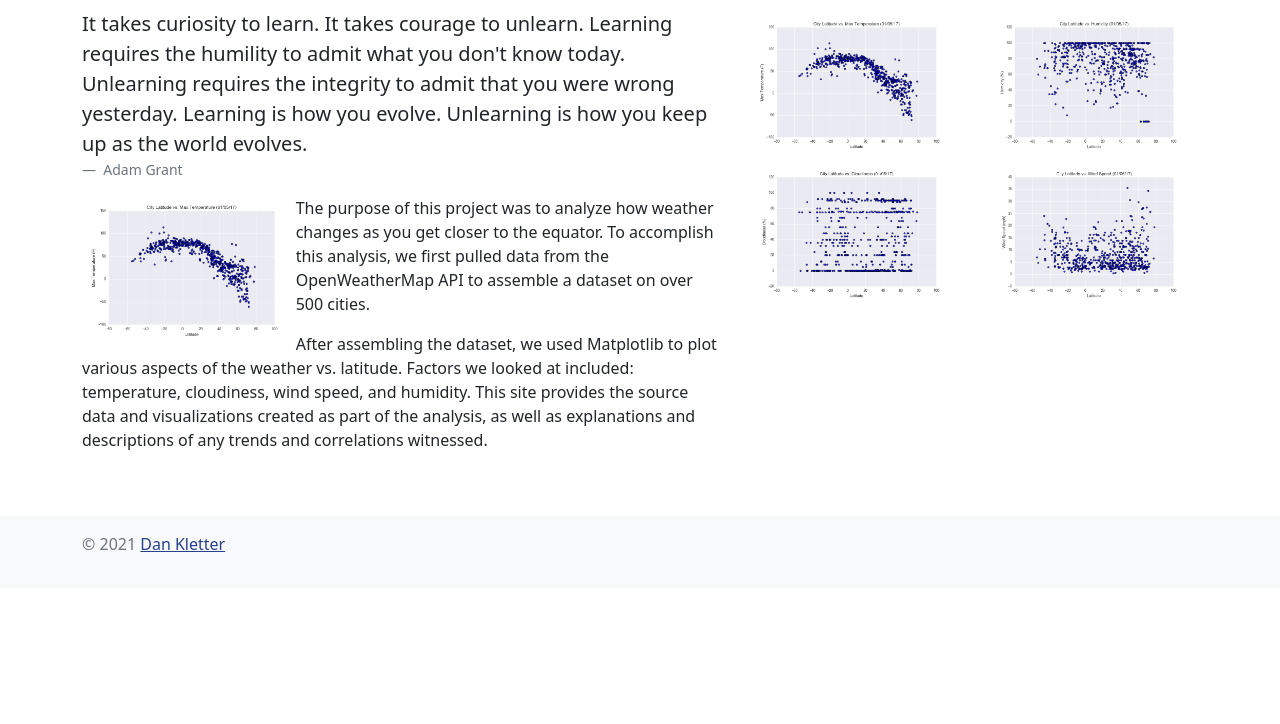
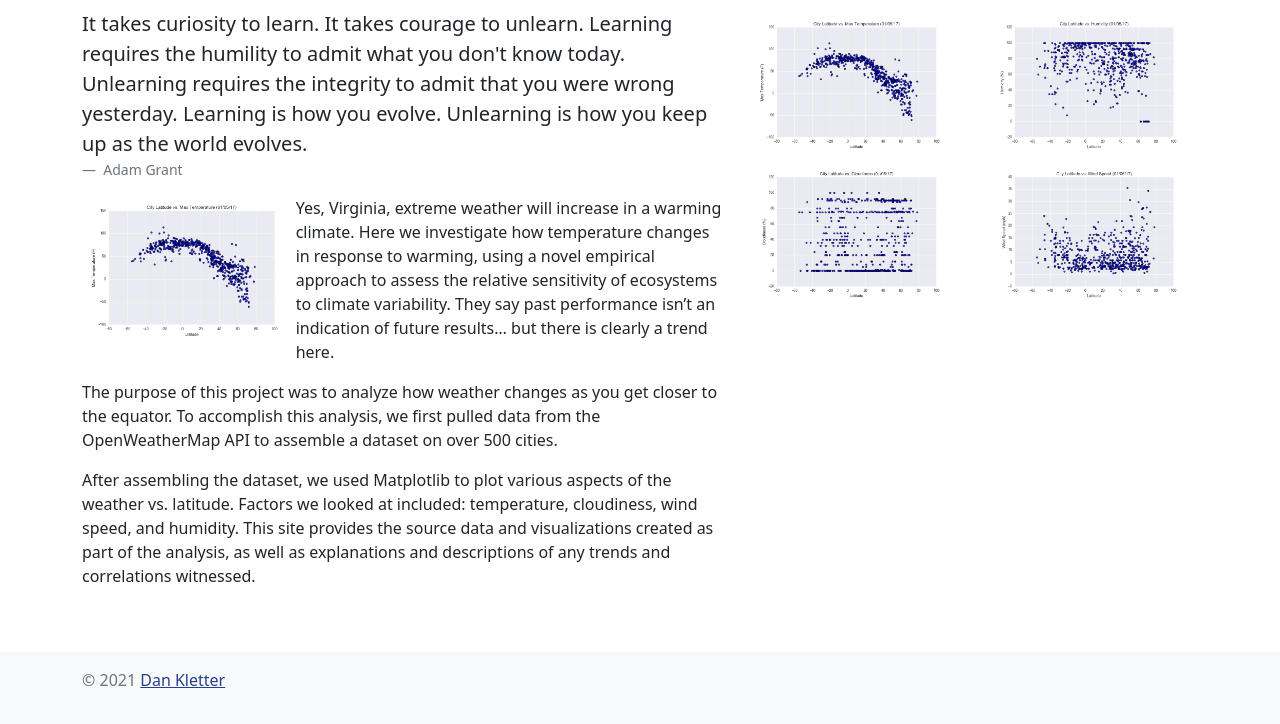
Before and after one commit to dkletter/web-design-challenge, a plain HTML site: page index.html in a window 1280 px wide. Shown: the part 166-890 px from the top of the page. Before the commit the page ends 800 px from the top, so only its background shows below. Drawn offline with nearby package versions, Linux system fonts and the light colour scheme.

Commit message:
Testing a theory

```diff
--- a/index.html
+++ b/index.html
@@ -51,6 +51,7 @@
 						</figcaption>
 					</figure>
 					<p><img class="d-none d-lg-block col-lg-4 float-md-start img-fluid" src="images/Fig1.png" class="img-fluid" alt="Figure 1: City Latitude vs. Max Temperature"></p>
+					<p>Yes, Virginia, extreme weather will increase in a warming climate. Here we investigate how temperature changes in response to warming, using a novel empirical approach to assess the relative sensitivity of ecosystems to climate variability. They say past performance isn’t an indication of future results… but there is clearly a trend here.</p>
 					<p>The purpose of this project was to analyze how weather changes as you get closer to the equator. To accomplish this analysis, we first pulled data from the OpenWeatherMap API to assemble a dataset on over 500 cities.</p>
 					<p>After assembling the dataset, we used Matplotlib to plot various aspects of the weather vs. latitude. Factors we looked at included: temperature, cloudiness, wind speed, and humidity. This site provides the source data and visualizations created as part of the analysis, as well as explanations and descriptions of any trends and correlations witnessed.</p>
 				</div>
```
